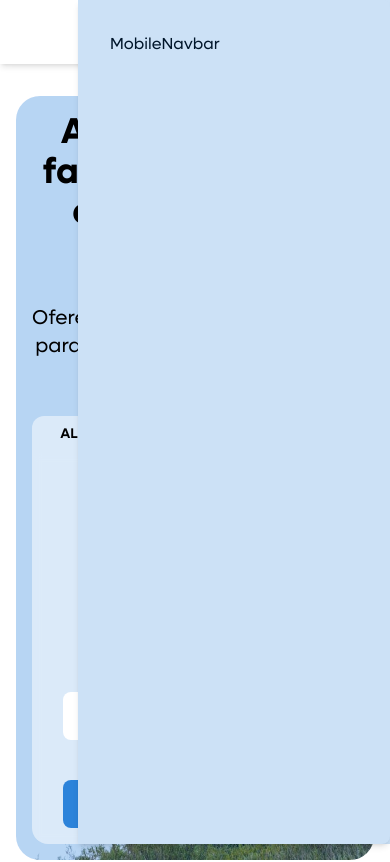
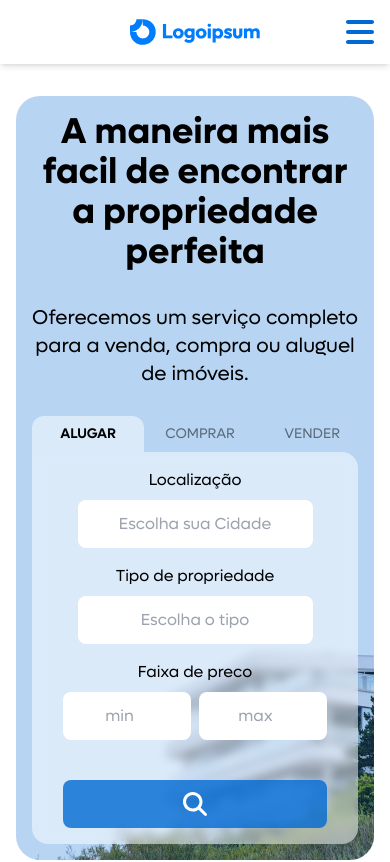
Before and after one commit to gabrielnovaisgs/real-state-landing-page, a Next.js app: page / in a window 390 px wide. Shown: the top 862 px of the page. Built offline with nearby package versions, Linux system fonts and the light colour scheme.

Commit message:
remove mobile navebar

```diff
--- a/src/components/header/mobile-navbar.tsx
+++ b/src/components/header/mobile-navbar.tsx
@@ -1,6 +1,6 @@
 export default function MobileNavbar() {
     return (
-        <div className="w-4/5 h-screen rounded-r-lg shadow-md p-8 absolute z-50 bg-white top-0 right-0
+        <div className="hidden w-4/5 h-screen rounded-r-lg shadow-md p-8 absolute z-50 bg-white top-0 right-0
             after:content-[''] after:absolute after:top-0 after:left-0 after:w-full after:h-full after:bg-primary/20
         ">
             <h1>MobileNavbar</h1>
```
